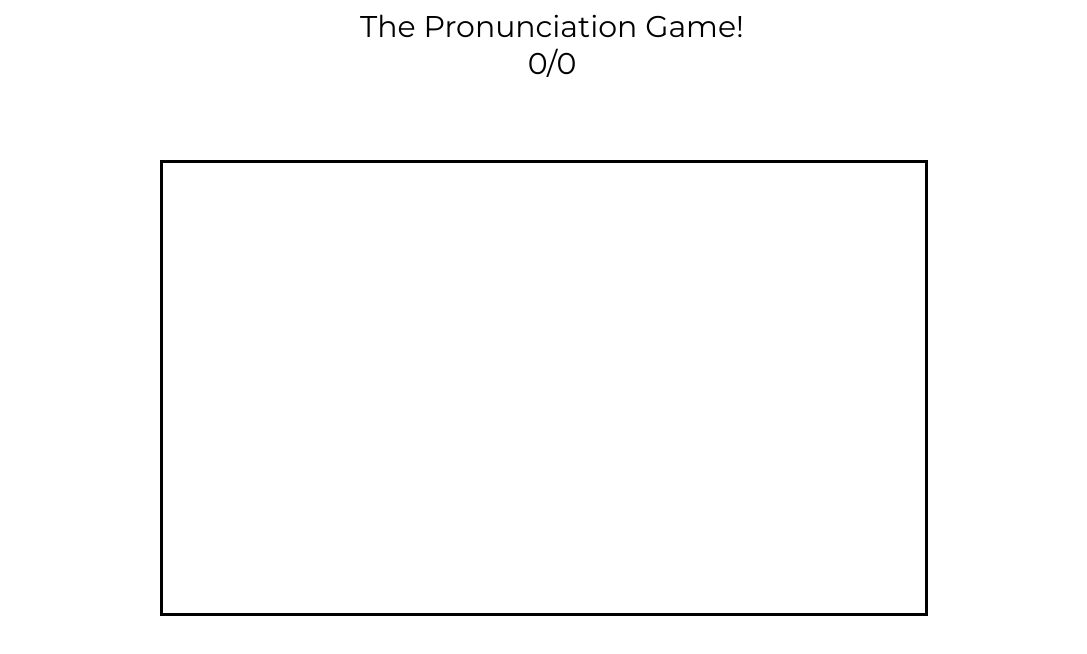
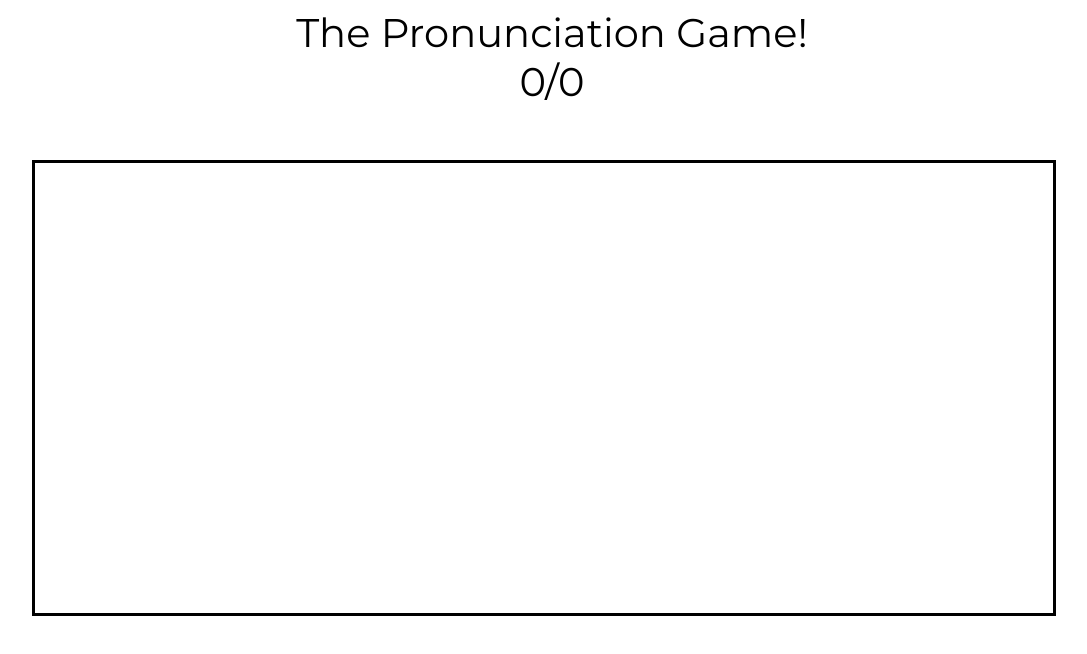
Before and after one commit to AlexEKoren/alexekoren.github.io, a plain HTML site: page pronunciationgame/index.html in a window 1280 px wide. Shown: the whole page, without its empty margins (96-1183 px from the left). Drawn offline with nearby package versions, Linux system fonts and the light colour scheme; no server answers.

Commit message:
ui changes

```diff
--- a/pronunciationgame/style.css
+++ b/pronunciationgame/style.css
@@ -6,15 +6,15 @@ html {
   position: absolute;
   width: 100%;
   text-align: center;
-  font-size: 30px;
+  font-size: 40px;
 }
 
 .container {
   position: absolute;
-  width: 60%;
+  width: 80%;
   height: 60%;
   top: 20%;
-  left: 20%;
+  left: 10%;
   min-height: 400px;
 }
 
@@ -25,11 +25,11 @@ iframe {
 
 .overlay {
   position: absolute;
-  width: calc(60% - 6px);
+  width: calc(80% - 6px);
   height: calc(60% - 30px);
   min-height: 370px;
   top: 20%;
-  left: 20%;
+  left: 10%;
   background-color: white;
   color: black;
   font-size: 180px;
```
